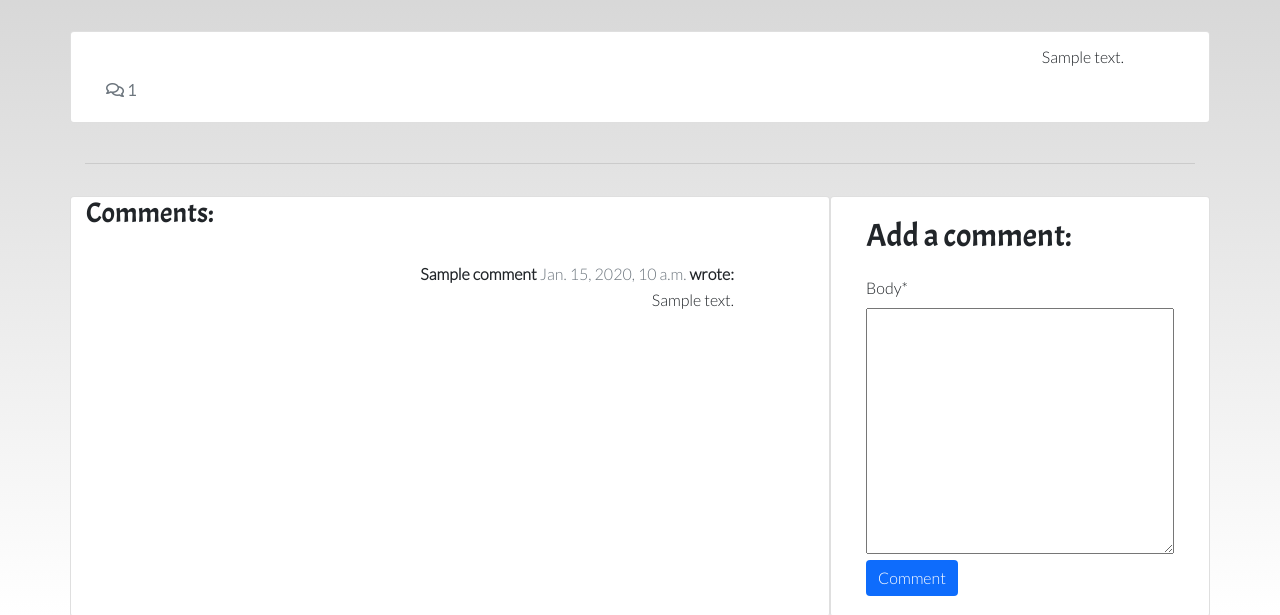
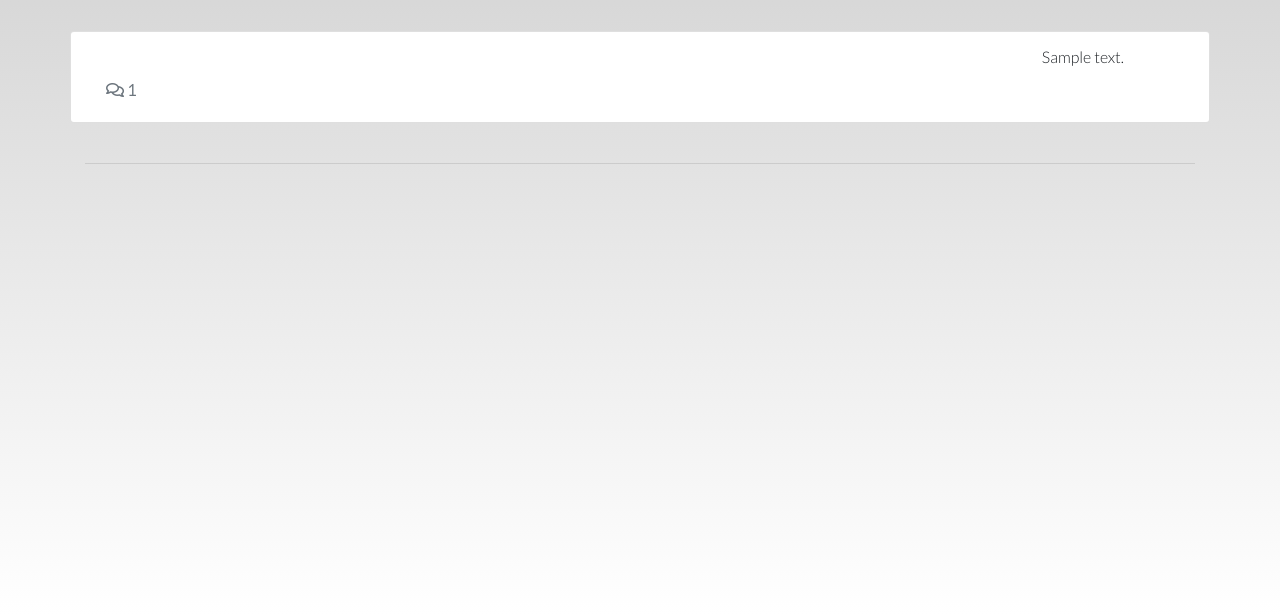
Before and after one commit to Georgette-Lumbe/traineesportal, a Django app: page /post_details/1 in a window 1280 px wide. Shown: the part 185-800 px from the top of the page. Run offline with Django 3.2, Linux system fonts and the light colour scheme; tables that the repository leaves empty hold one stand-in row (values such as "Sample post"); some libraries are stand-ins or nearby versions.

Commit message:
Hide comment form from non-logged in users

```diff
--- a/templates/post_details.html
+++ b/templates/post_details.html
@@ -32,12 +32,13 @@
                 <p class="card-text ">
                     {{ post.content | safe }}
                 </p>
+                {% if not user.is_authenticated %}
                 <div class="row">
                     <div class="col-1">
                         {% with comments.count as total_comments %}
-                        <strong class="text-secondary"><i class="far fa-comments"></i>
+                        <a href="{% url 'account_login' %}"><strong class="text-secondary"><i class="far fa-comments"></i>
                             <!-- Our total_comments variable goes before the closing strong tag -->
-                            {{ total_comments }}</strong>
+                            {{ total_comments }}</strong></a>
                         {% endwith %}
                     </div>
                 </div>
@@ -49,6 +50,7 @@
             <hr>
         </div>
     </div>
+    {% else %}
     <div class="row">
         <div class="col-md-8 card mb-4  mt-3 ">
             <h3>Comments:</h3>
@@ -71,6 +73,7 @@
                 {% endfor %}
             </div>
         </div>
+
         <div class="col-md-4 card mb-4  mt-3 ">
             <div class="card-body">
                 <h2>Add a comment:</h2>
@@ -81,6 +84,7 @@
                 </form>
             </div>
         </div>
+        {% endif %}
     </div>
 </div>
 
--- a/traineesportal/settings.py
+++ b/traineesportal/settings.py
@@ -28,7 +28,7 @@ TEMPLATES_DIR = os.path.join(BASE_DIR, 'templates')
 SECRET_KEY = os.environ.get('SECRET_KEY')
 
 # SECURITY WARNING: don't run with debug turned on in production!
-DEBUG = False
+DEBUG = True
 
 X_FRAME_OPTIONS = 'SAMEORIGIN'
 
```
Also changed, not shown: templates/base.html (+6 -1 lines), static/css/style.css (line endings or trailing spaces).
